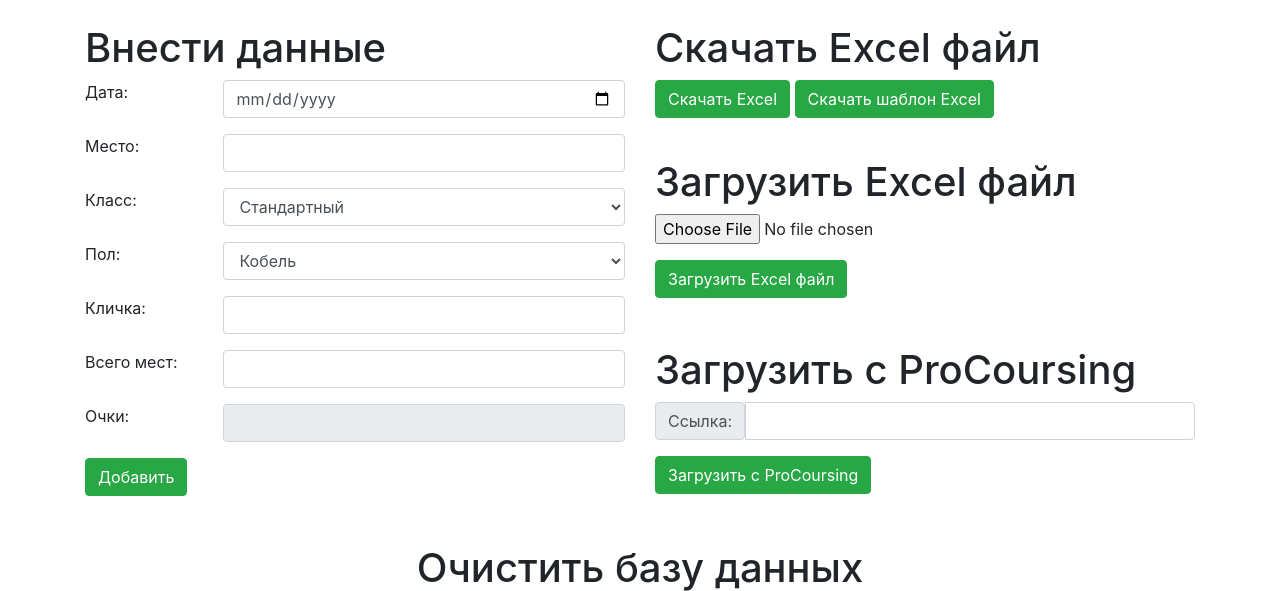
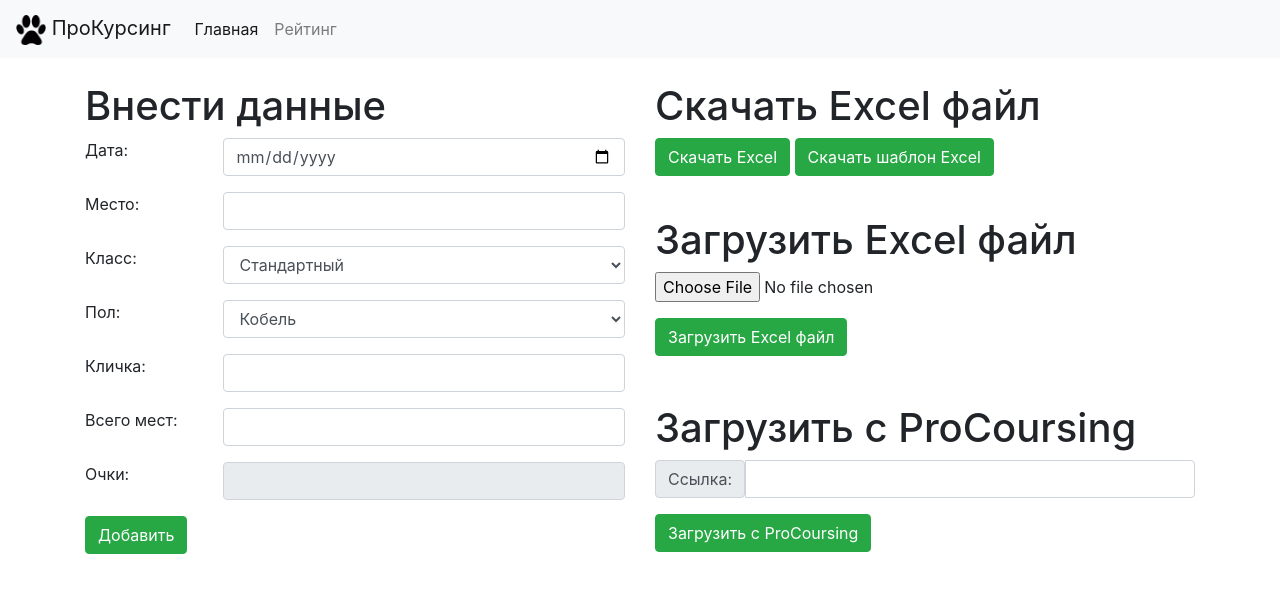
Before and after one commit to Str0ng1ch/Coursing, a Flask app: page /add-data in a window 1280 px wide. Shown: the top 591 px of the page. Run offline with Flask 3, Linux system fonts and the light colour scheme; some libraries are stand-ins or nearby versions.

```diff
--- a/main.py
+++ b/main.py
@@ -31,6 +31,15 @@ def index():
 @app.route('/rating')
 def rating():
     return render_template('rating.html')
+
+
+@app.route('/get-database-data')
+def get_database_data():
+    cursor = mysql.connection.cursor()
+    cursor.execute("SELECT * FROM results")
+    data = cursor.fetchall()
+    columns = [desc[0] for desc in cursor.description]
+    return jsonify({"data": data, "columns": columns})
 
 
 @app.route('/get-data', methods=['POST'])
@@ -78,6 +87,24 @@ def get_data():
             rows]
 
     return jsonify(data)
+
+
+def requires_auth(f):
+    @wraps(f)
+    def decorated(*args, **kwargs):
+        auth = request.authorization
+        username = 'your_username'
+        password = 'your_password'
+
+        if auth and auth.username == username and auth.password == password:
+            return f(*args, **kwargs)
+
+        return Response(
+            'Could not verify your access level for that URL.\n'
+            'You have to login with proper credentials.', 401,
+            {'WWW-Authenticate': 'Basic realm="Login Required"'})
+
+    return decorated
 
 
 def delete_from_table():
@@ -134,24 +161,6 @@ def run_script():
         message = f"Ошибка при занесении данных из {link}"
     finally:
         return message
-
-
-def requires_auth(f):
-    @wraps(f)
-    def decorated(*args, **kwargs):
-        auth = request.authorization
-        username = 'your_username'
-        password = 'your_password'
-
-        if auth and auth.username == username and auth.password == password:
-            return f(*args, **kwargs)
-
-        return Response(
-            'Could not verify your access level for that URL.\n'
-            'You have to login with proper credentials.', 401,
-            {'WWW-Authenticate': 'Basic realm="Login Required"'})
-
-    return decorated
 
 
 def add_data_from_form():
--- a/templates/add_data.html
+++ b/templates/add_data.html
@@ -1,10 +1,33 @@
 <!DOCTYPE html>
-<html>
+<html lang="ru">
 <head>
-    <title>Add Data</title>
+    <title>ProCoursing</title>
     <link rel="stylesheet" href="https://maxcdn.bootstrapcdn.com/bootstrap/4.5.2/css/bootstrap.min.css">
+    <link rel="icon" href="../static/pawn_gray.ico">
 </head>
+
 <body>
+<nav class="navbar navbar-expand-lg navbar-light bg-light">
+    <a class="navbar-brand" href="/">
+        <img src="../static/pawn.png" alt="Card image cap" style="width: 30px; height: 30px">
+        ПроКурсинг
+    </a>
+    <button class="navbar-toggler" type="button" data-toggle="collapse" data-target="#navbarNav"
+            aria-controls="navbarNav" aria-expanded="false" aria-label="Toggle navigation">
+        <span class="navbar-toggler-icon"></span>
+    </button>
+    <div class="collapse navbar-collapse" id="navbarNav">
+        <ul class="navbar-nav">
+            <li class="nav-item active">
+                <a class="nav-link" href="/">Главная<span class="sr-only">(current)</span></a>
+            </li>
+            <li class="nav-item">
+                <a class="nav-link" href="/rating">Рейтинг</a>
+            </li>
+        </ul>
+    </div>
+</nav>
+
 <div class="container mt-4">
     {% if message %}
         <div id="message" class="alert mt-3 {{ 'alert-success' if 'успешно' in message else 'alert-danger' }}">
@@ -141,7 +164,8 @@
         <div class="col"></div>
         <div class="col-8">
             <h1>Очистить базу данных</h1>
-            <button type="button" class="btn btn-danger mt-3" data-toggle="modal" data-target="#confirmModal" style="align-self: center">
+            <button type="button" class="btn btn-danger mt-3" data-toggle="modal" data-target="#confirmModal"
+                    style="align-self: center">
                 Очистить базу данных
             </button>
         </div>
--- a/templates/index.html
+++ b/templates/index.html
@@ -1,5 +1,5 @@
 <!DOCTYPE html>
-<html lang="en">
+<html lang="ru">
 <head>
     <meta charset="UTF-8">
     <meta name="viewport" content="width=device-width, initial-scale=1.0">
```
Also changed, not shown: templates/rating.html (+23 -2 lines).
